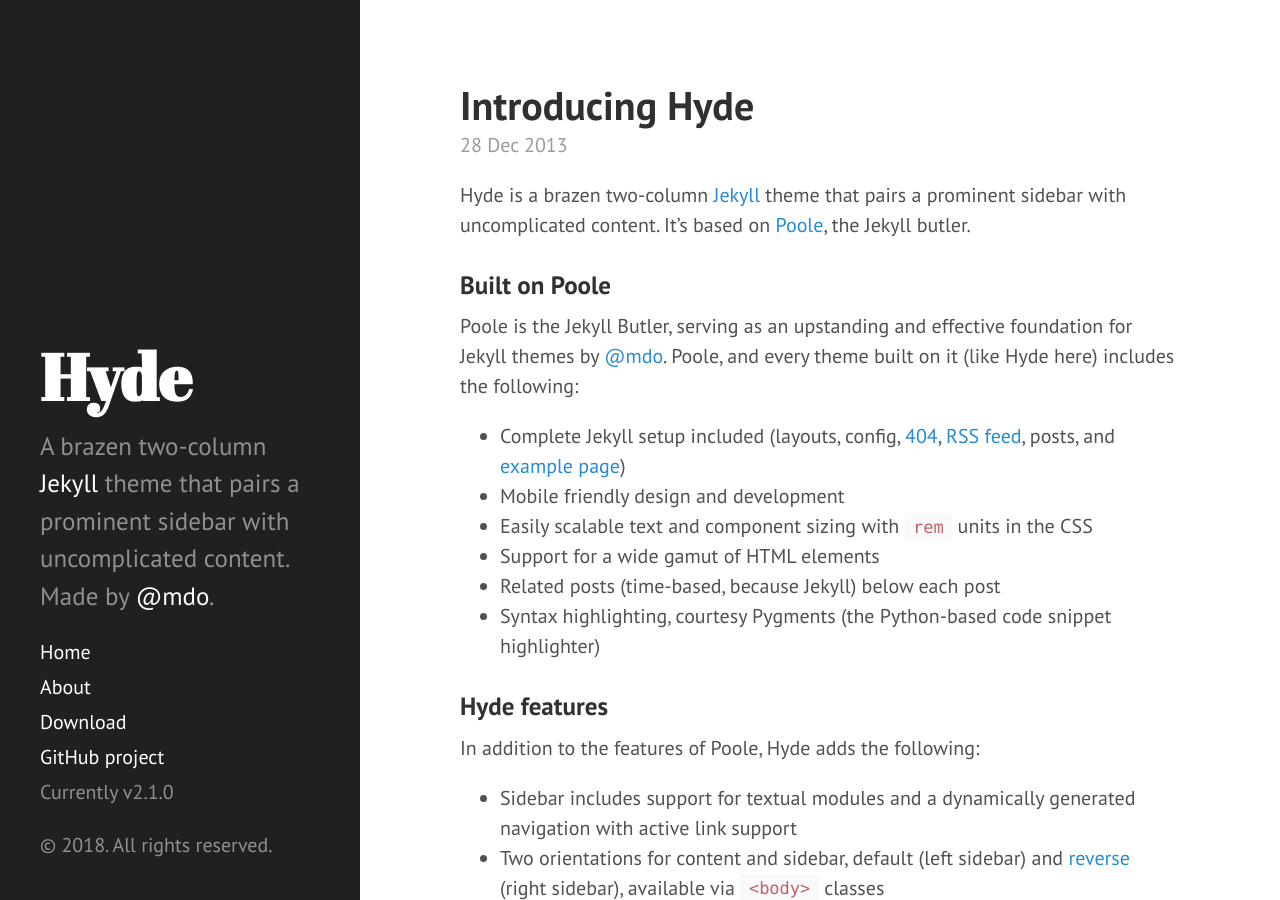
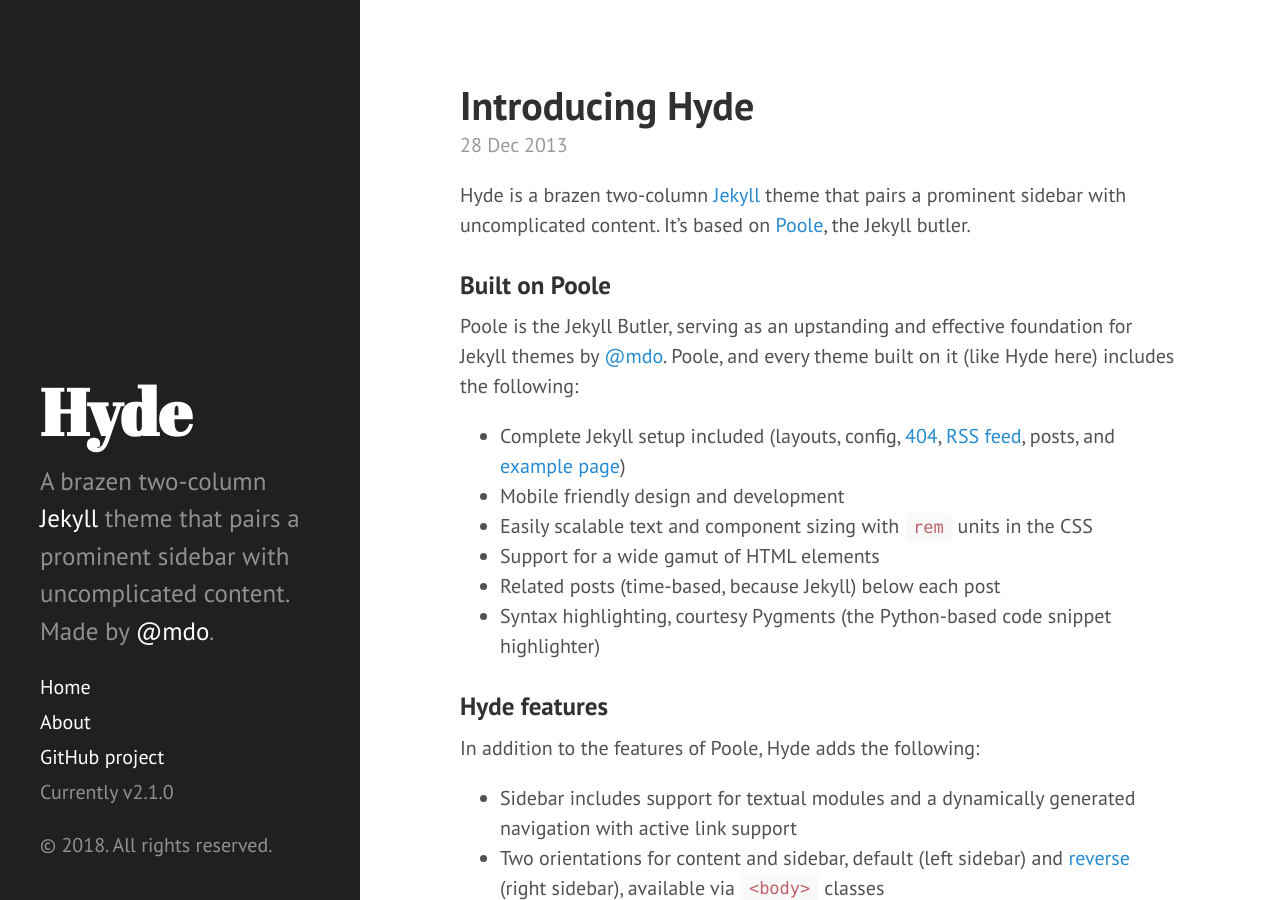
Before and after one commit to kariemoorman/kariemoorman.github.io, a Jekyll site: the page built from index.html, in a window 1280 px wide and 900 px high. Built offline with Jekyll 4.4.1, drawn with Linux system fonts in a browser that asks for light colours; Markdown is read by kramdown in place of the engine named in the settings; the list of posts is cut into pages by our own code.

Commit message:
download erase

```diff
--- a/_includes/sidebar.html
+++ b/_includes/sidebar.html
@@ -26,7 +26,8 @@
         {% endif %}
       {% endfor %}
 
-      <a class="sidebar-nav-item" href="{{ site.github.repo }}/archive/v{{ site.version }}.zip">Download</a>
+      {% comment %} <a class="sidebar-nav-item" href="{{ site.github.repo }}/archive/v{{ site.version }}.zip">Download</a>
+      {% endcomment %}
       <a class="sidebar-nav-item" href="{{ site.github.repo }}">GitHub project</a>
       <span class="sidebar-nav-item">Currently v{{ site.version }}</span>
     </nav>
```
